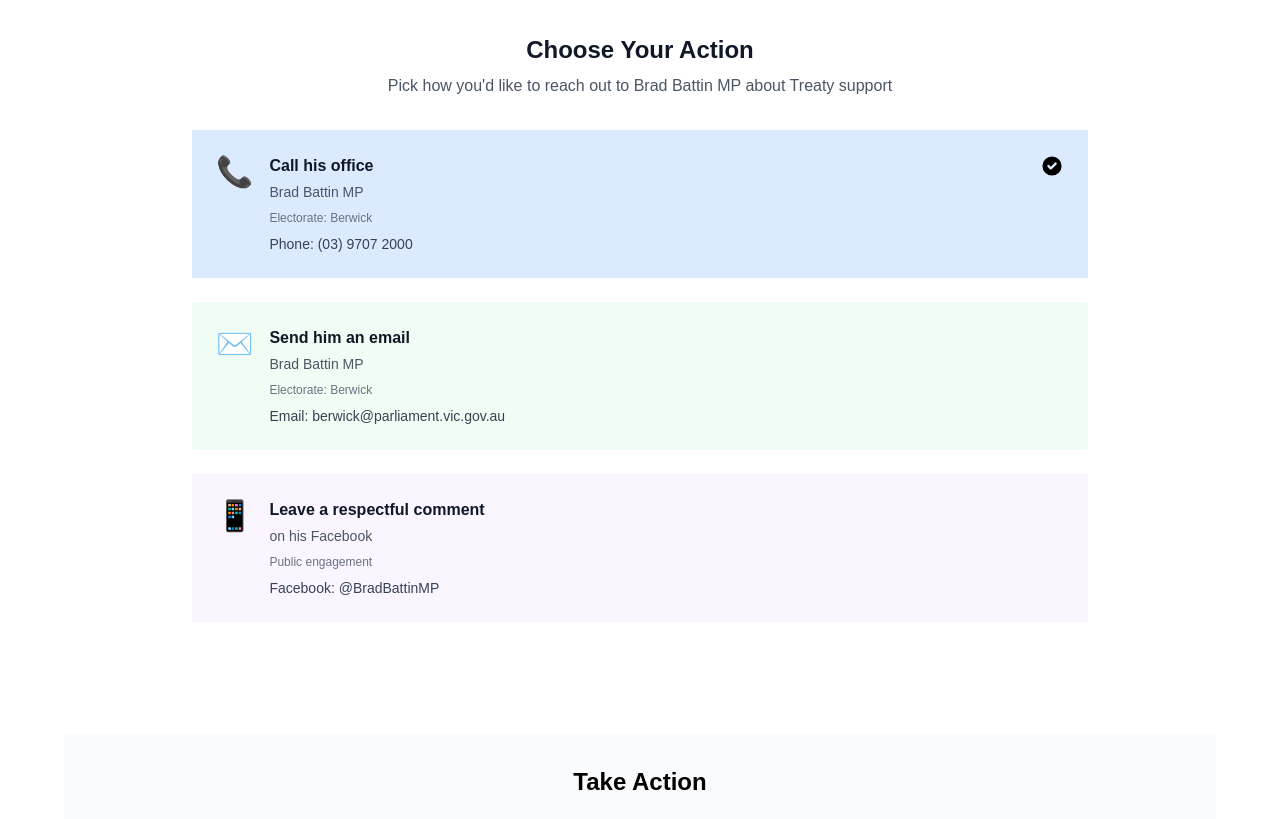
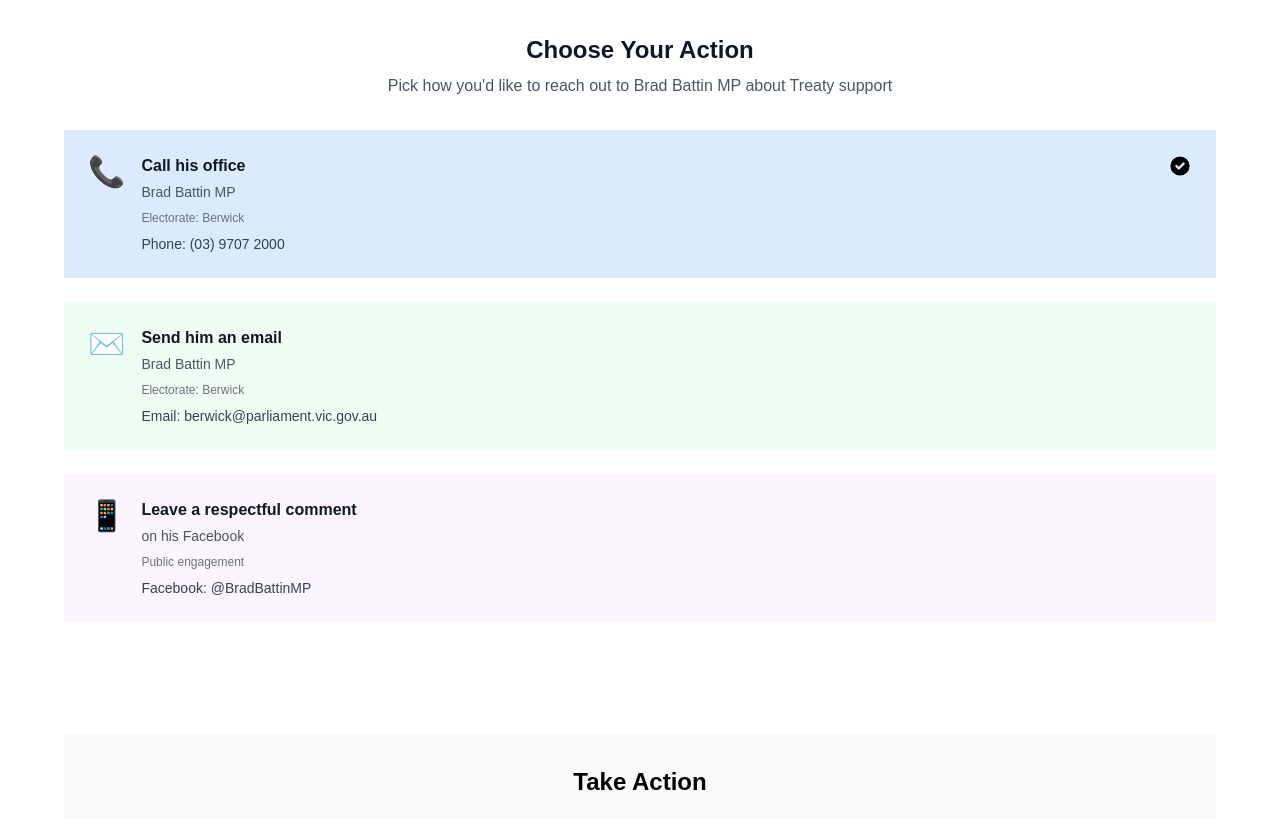
Before and after one commit to ProgNetwork/invasion-day, a Next.js app: page /actions/vic-opposition-treaty in a window 1280 px wide. Shown: the part 360-1179 px from the top of the page. Built offline with nearby package versions, Linux system fonts and the light colour scheme; no server answers; a web font is replaced by a local one.

Commit message:
Update ContactMethodSelector width to match content below
- Change max-width from max-w-4xl to max-w-6xl
- Cards now align with the main content section width

```diff
--- a/src/components/ContactMethodSelector.tsx
+++ b/src/components/ContactMethodSelector.tsx
@@ -56,7 +56,7 @@
           </p>
         </div>
 
-        <div className="grid grid-cols-1 md:grid-cols-3 gap-6 max-w-4xl mx-auto">
+        <div className="grid grid-cols-1 md:grid-cols-3 gap-6 max-w-6xl mx-auto">
           {contactMethods.map((method) => (
             <button
               key={method.id}
```
